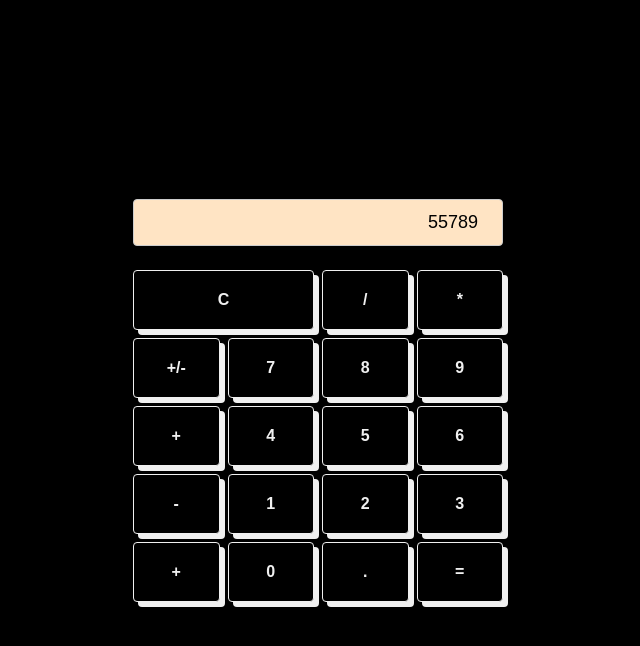
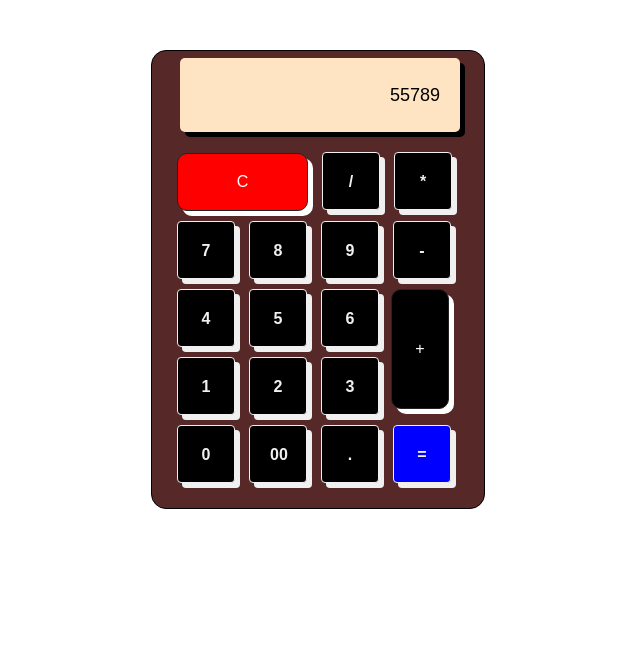
Before and after one commit to Roqeaiyakhan/assig-calculator, a plain HTML site: page index.html in a window 1280 px wide. Shown: the whole page, without its empty margins (322-962 px from the left). Drawn offline with Linux system fonts and the light colour scheme.

Commit message:
add file

```diff
--- a/index.html
+++ b/index.html
@@ -8,29 +8,28 @@
 </head>
 <body>
      <div class="calculator">
-        <input type="text" class="output-container" value="55789" id="text" >
-        <div class="grid-container">
-            <button class="item button span-item" type="button">C</button>
+        <input type="text" value="55789" id="text"><br>
+            <button class="span-item" type="button">C</button>
             <button class="item button" type="button">/</button>
             <button class="item operator " type="button">*</button>
-            <button class="item operator " type="button">+/-</button>
+            <br>
             <button class="item button" type="button">7</button>
             <button class="item button" type="button">8</button>
             <button class="item button" type="button">9</button>
-            <button class="item button " type="button">+</button>
+            <button class="item button " type="button">-</button>
+            <br>
             <button class="item button" type="button">4</button>
             <button class="item button" type="button">5</button>
             <button class="item button" type="button">6</button>
-            <button class="item button " type="button">-</button>
-            <button class="item button" type="button" >1</button>
+            <button class="btn" type="button">+</button>
+            <button class="item button" type="button">1</button>
             <button class="item button" type="button">2</button>
-            <button class="item button" type="button" >3</button>
-            <button class="item button operator">+</button>
-            <button class="item button" type="button" >0</button>
+            <button class="item button" type="button">3</button>
+            <br>
+            <button class="item button" type="button">0</button>
+            <button class="item button" type="button">00</button>
             <button class="item button " type="button">.</button>
-            <button class="item button operator"  type="button">=</button>
+            <button class="item button " id="equal">=</button>
         </div>
-    </div>
-
 </body>
 </html>
--- a/style.css
+++ b/style.css
@@ -1,36 +1,32 @@
 
    body {
-    display: flex;
-    align-items: center;
-    height: 100vh;
-    justify-content: center;
-    background-color: #000;
-    margin: 0;
+    padding: 0;
+    margin:0;
 }
 
 .calculator {
-    text-align: center;
-    background-color: #000;
-    padding: 8px;
-    border-radius: 8px;
+    border: 1px solid;
+    width: 307px;
+    margin: auto;
+     margin-top: 50px;
+    background-color: #562828;
+    padding: 7px 5px 20px 20px;
+    border-radius: 15px;
+box-shadow: 0px 0px 5px 3px rgba (20, 20, 20, 0.85);
 }
 
- .output-container {
-    padding: 12px 24px;
-    width: 320px;
-    margin-bottom: 24px;
+#text{
+    padding: 12px 20px;
     font-size: 18px;
-    background-color: black;
-}
-#text{
+    box-shadow: 5px 5px;
   text-align: right;
   background-color: bisque;
-}
-
- .grid-container {
-    display: grid;
-     grid-template-columns: repeat(4, 1fr);
-     grid-gap: 8px;
+  width: 240px;
+  height: 50px;
+  border-radius: 5px;
+  margin: 0 0 0 8px;
+  margin-bottom: 15px;
+  border: none;
 }
 
 
@@ -42,34 +38,34 @@
     color: #f0f0f0;
     background-color: black;
     font-weight: bolder;
-    box-shadow: 5px 5px;
+    box-shadow: 5px 5px;}
+
+ .span-item {
+    width: 131px;
+    background-color: red;
 }
 
-.operator {
-    background-color: black;
-    color: #f0f0f0;
-    font-weight: bolder;
+.btn{
+    height: 120px;
+    float: right;
+    margin-right: 30px;
+}
+#equal{
+    background-color: blue;
 }
 
- .span-item {
-    grid-column: 1 / span 2;
-}
-
-
-.output-container {
-    border: 1px solid #ccc;
-    background-color: #f0f0f0;
-    color: black;
-    border-radius: 4px;
-}
-
-
-
 button {
+    width: 58px;
+    height: 58px;
+    margin: 5px;
     padding: 15px;
     font-size: 16px;
+    border-radius: 10px;
+    border: 1px solid #232323;
     cursor: pointer;
+    color: #ffffff;
     background-color: #000;
+    box-shadow: 5px 5px ;
 }
 button:hover{
   background-color: lightcoral;
```
